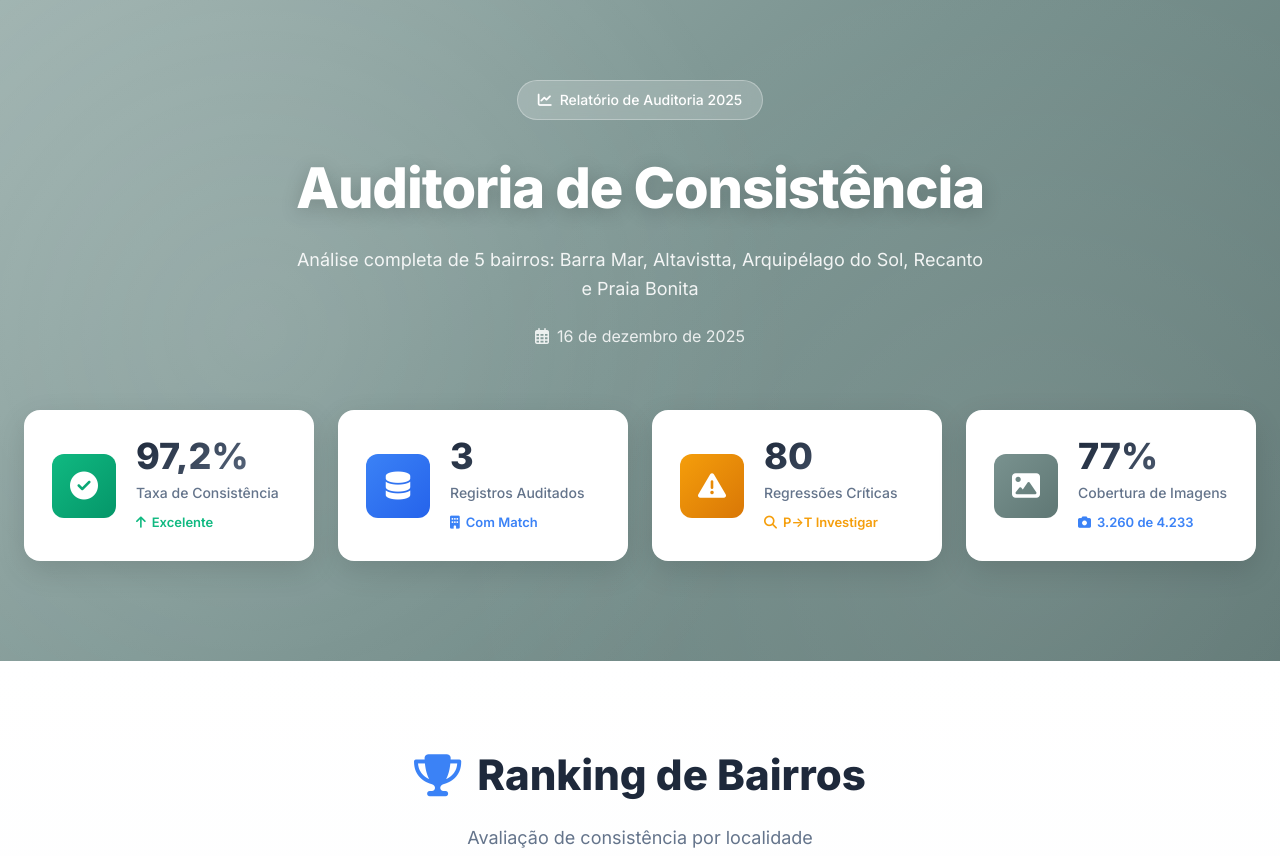
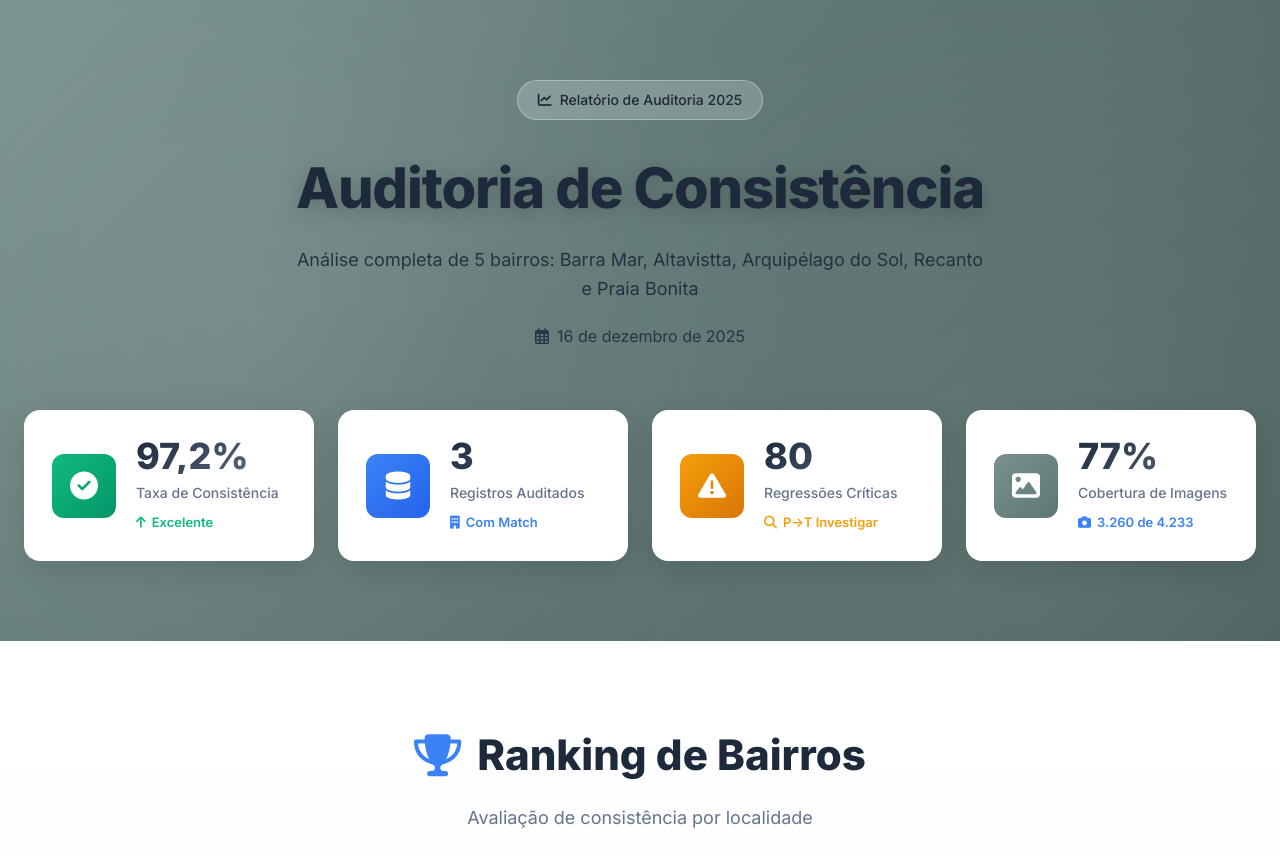
Before and after one commit to gigioband/auditoria, a plain HTML site: page index.html in a window 1280 px wide. Shown: the top 856 px of the page. Drawn offline with nearby package versions, Linux system fonts and the light colour scheme.

Commit message:
Update style.css
aumentar o tom do verde para mais escuro

```diff
--- a/css/style.css
+++ b/css/style.css
@@ -67,15 +67,12 @@ body {
 .hero {
     background: linear-gradient(
         135deg,
-        var(--info-light) 0%,
-        var(--info-color) 50%,
-        var(--info-dark) 100%
+        #79928f 0%,
+        #5f7774 45%,
+        #4b615e 100%
     );
-    color: white;
-    padding: 80px 0 100px;
-    position: relative;
-    overflow: hidden;
 }
+
 
 
 .hero::before {
```
